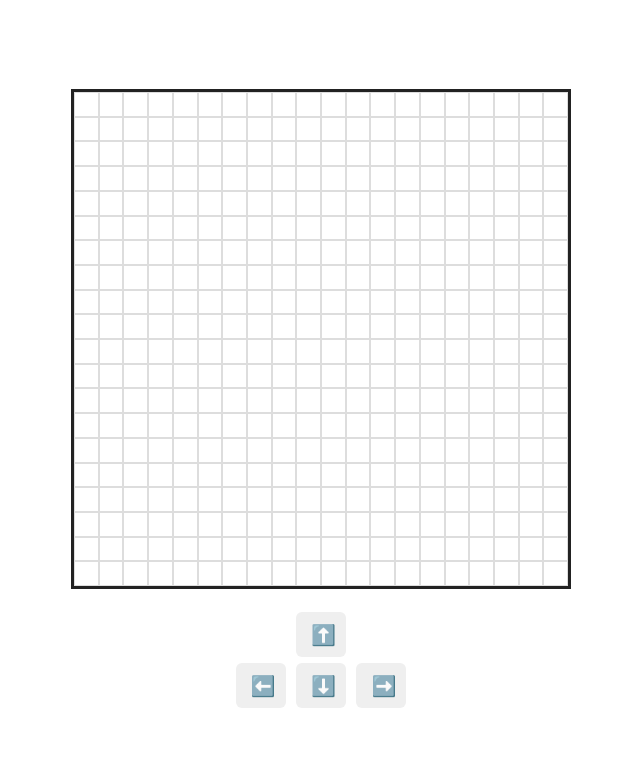
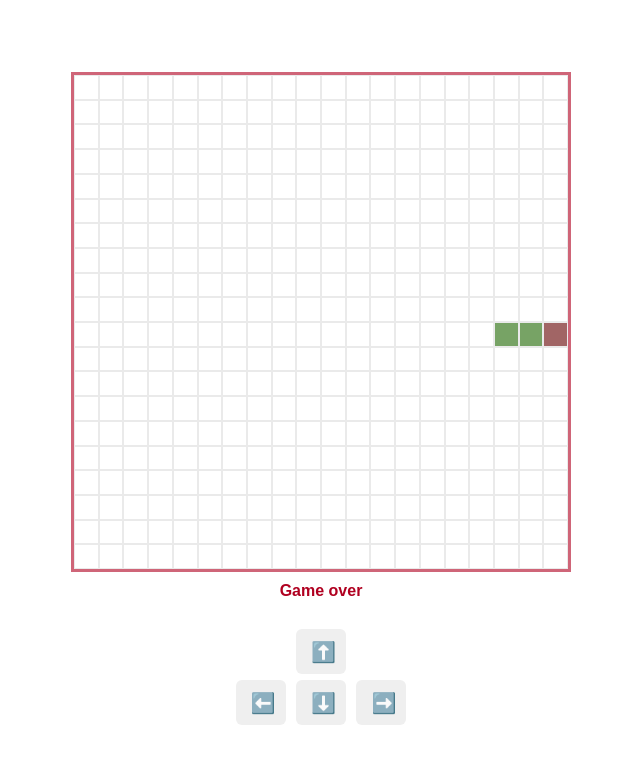
Before and after one commit to aarvnd/Snake-game, a website with bundled scripts: page index.html in a window 1280 px wide. Shown: the whole page, without its empty margins (319-959 px from the left). Built offline with nearby package versions, Linux system fonts and the light colour scheme.

Commit message:
fix: end the game on wall or self collision (#3)
End the game when the head would leave the grid or hit the body (the tail cell is allowed), and show a game-over state on the board.

```diff
--- a/css/style.css
+++ b/css/style.css
@@ -55,6 +55,21 @@ body {
     background: #640000;
 }
 
+/* shown when the snake hits a wall or itself */
+#game-board.game-over {
+    border-color: #b00020;
+    opacity: 0.6;
+}
+
+.status {
+    min-height: 1.5em;
+    margin-top: 10px;
+
+    text-align: center;
+    font-weight: bold;
+    color: #b00020;
+}
+
 /* direction buttons */
 button {
     padding: 10px 15px;
--- a/index.html
+++ b/index.html
@@ -11,6 +11,8 @@
 <body>
     <div class="game-container">
         <div id="game-board"></div>
+
+        <p id="status" class="status" aria-live="polite"></p>
 
         <div class="controls">
 
--- a/js/game.js
+++ b/js/game.js
@@ -64,11 +64,34 @@ export class Game {
             y: head.y + movement[this.direction].y
         };
 
+        if (this.isOutOfBounds(newHead) || this.hitsBody(newHead)) {
+            this.endGame();
+            return;
+        }
+
         this.snake.move(newHead);
         this.snake.removeTail();
 
     }
 
+    // true when the position is outside the 20x20 grid
+    isOutOfBounds(position) {
+        return position.x < 0 || position.y < 0 ||
+            position.x >= this.columns || position.y >= this.rows;
+    }
+
+    // true when the position lands on the snake's body; the tail is skipped
+    // because it moves away on this same tick
+    hitsBody(position) {
+        return this.snake
+            .getBody()
+            .slice(0, -1)
+            .some(segment => segment.x === position.x && segment.y === position.y);
+    }
+
     // end game
+    endGame() {
+        this.running = false;
+    }
 
 }
--- a/js/main.js
+++ b/js/main.js
@@ -2,6 +2,7 @@ import { Game } from './game.js';
 import { setupInput } from './input.js';
 
 const board = document.getElementById('game-board');
+const status = document.getElementById('status');
 
 let game;
 let interval;
@@ -56,6 +57,9 @@ const startGame = () => {
     // instance of game
     game = new Game();
 
+    board.classList.remove("game-over");
+    status.textContent = "";
+
     // create a board
     createBoard();
 
@@ -71,6 +75,8 @@ const startGame = () => {
 
         if (!game.running) {
             clearInterval(interval);
+            board.classList.add("game-over");
+            status.textContent = "Game over";
         }
     }, game.speed);
 
```
